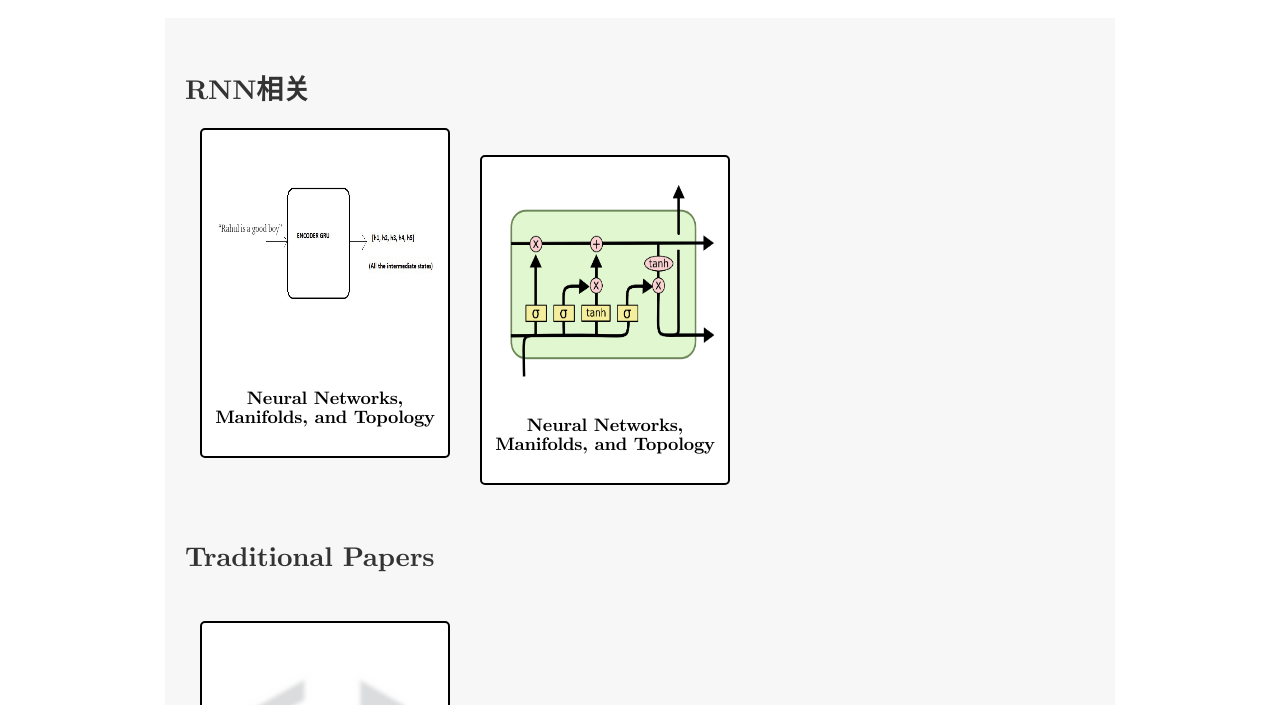
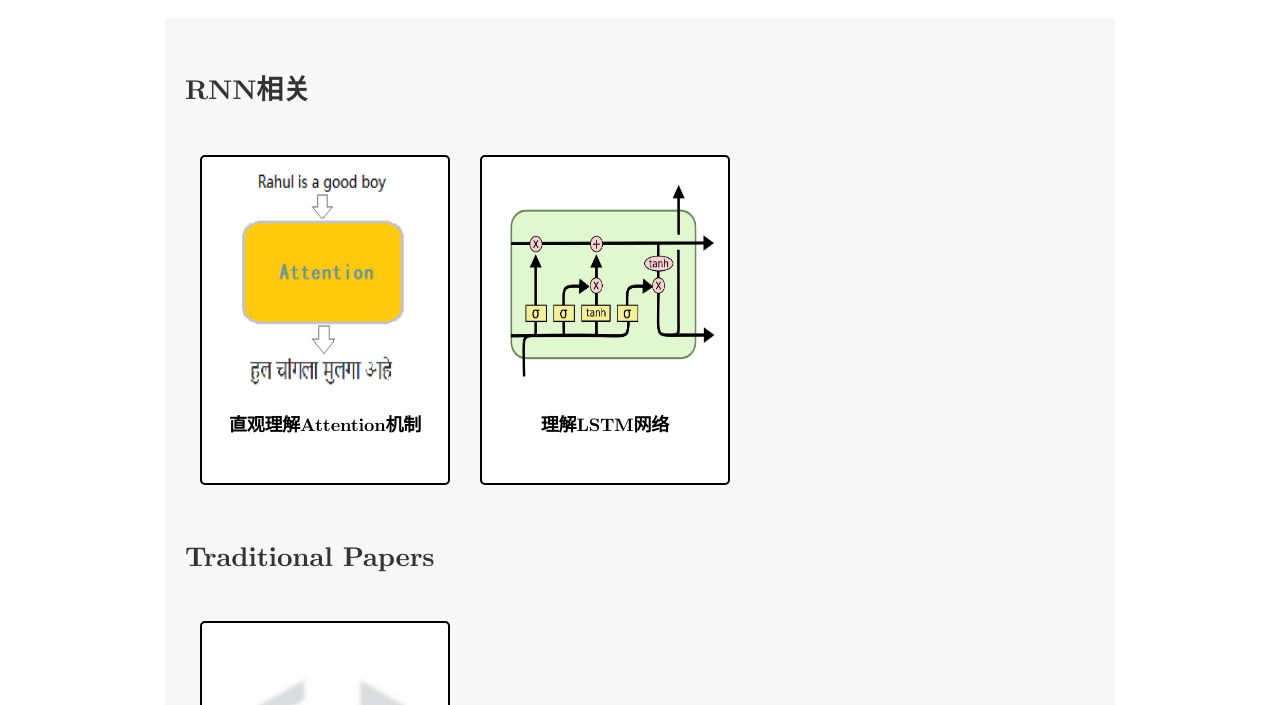
Before and after one commit to SisinHuang/SisinHuang.github.io, a plain HTML site: page index.html in a window 1280 px wide. Shown: the part 57-762 px from the top of the page. Drawn offline with nearby package versions, Linux system fonts and the light colour scheme; some packages are replaced by stand-ins of ours; a web font is replaced by a local one.

Commit message:
post refresh

```diff
--- a/index.html
+++ b/index.html
@@ -109,18 +109,19 @@
 
 <h2>RNN相关</h2>
 
+<br>
+
 <a href="posts/2019-9-Attention-Mechanism/">
     <div class="post">
-    <img src="images/post-covers/attention.jpeg">
-    <h3>Neural Networks, Manifolds, and Topology</h3>
+    <img src="images/post-covers/attention.png">
+    <h3>直观理解Attention机制</h3>
     </div>
     </a>
-<br>
 
 <a href="posts/2019-9-Understanding-LSTM-Networks/">
     <div class="post">
     <img src="images/post-covers/lstm.png">
-    <h3>Neural Networks, Manifolds, and Topology</h3>
+    <h3>理解LSTM网络</h3>
     </div>
     </a>
 <br>
```
Also changed, not shown: images/post-covers/attention.jpeg (deleted), images/post-covers/attention.png (added).
